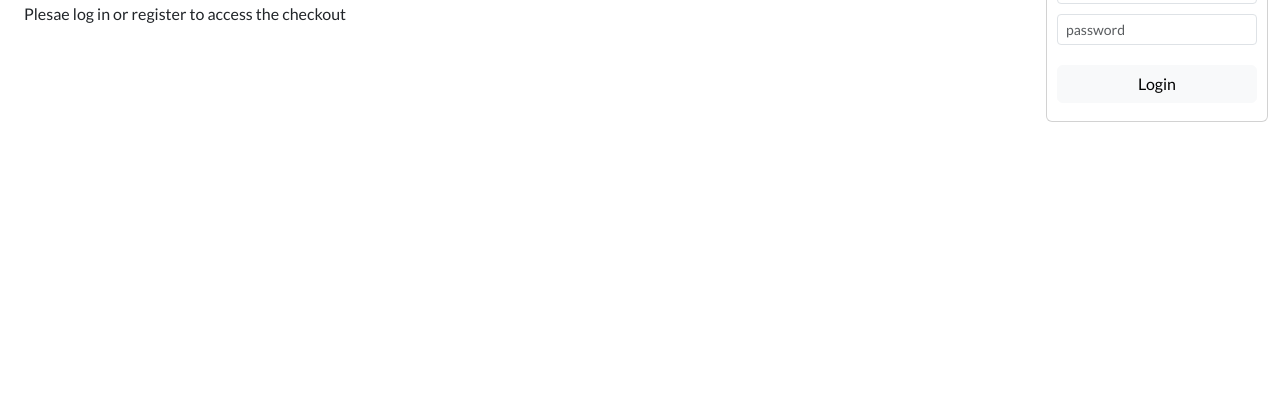
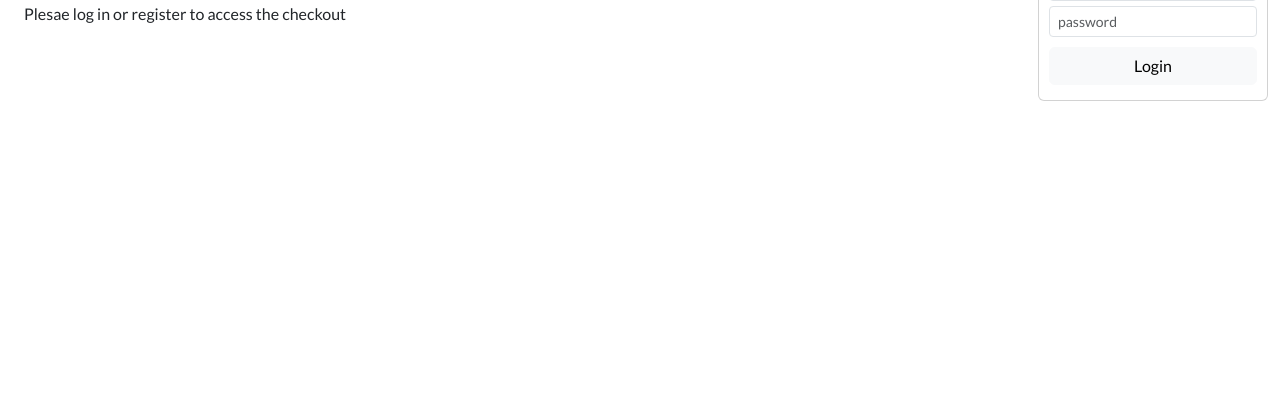
Before and after one commit to alexanderjoesephs/djangoproject, a Django app: page /authuser/checkout in a window 1280 px wide, after a click on "Log in". Shown: the part 122-541 px from the top of the page. Run offline with Django 4.2, Linux system fonts and the light colour scheme.

Commit message:
made changes for mobile

```diff
--- a/authuser/templates/authuser/layout.html
+++ b/authuser/templates/authuser/layout.html
@@ -112,19 +112,19 @@
                       <li class="nav-item dropdown">
                           {% if not user.is_authenticated %}
                           <a href="#" class="nav-link dropdown-toggle text-white" data-bs-toggle="dropdown" style="font-size: 130%">Log in</a>
-                          <div class="dropdown-menu dropdown-menu-end">
+                          <div class="dropdown-menu dropdown-menu-end" style="width:230px;padding:10px;">
                             {% if not user.is_authenticated %}
                               <form class="form" method="post" action="{% url 'home' %}">
                                 {% csrf_token %}
                                 <div class="form-group">
-                                  <input class="form-control form-control-sm" style="width:200px; margin:10px;" placeholder="email" name="email" type="text">
+                                  <input class="form-control form-control-sm" style="width:100%; margin-top:5px; margin-bottom:5px;" placeholder="email" name="email" type="text">
                                 </div>
                                 <div class="form-group">
 
-                                  <input style="width:200px; margin:10px;" class="form-control form-control-sm" placeholder="password" name="password" type="password">
+                                  <input style="width:100%; margin-top:5px; margin-bottom:5px;" class="form-control form-control-sm" placeholder="password" name="password" type="password">
                                 </div>
                                 <div class="form-group">
-                                  <button type="submit" class="btn btn-light" style="width:200px; margin:10px;">Login</button>
+                                  <button type="submit" class="btn btn-light" style="width:100%; margin-top:5px; margin-bottom:5px;">Login</button>
                                 </div>
                               </form>
                             {% endif %}
```
Also changed, not shown: db.sqlite3.
